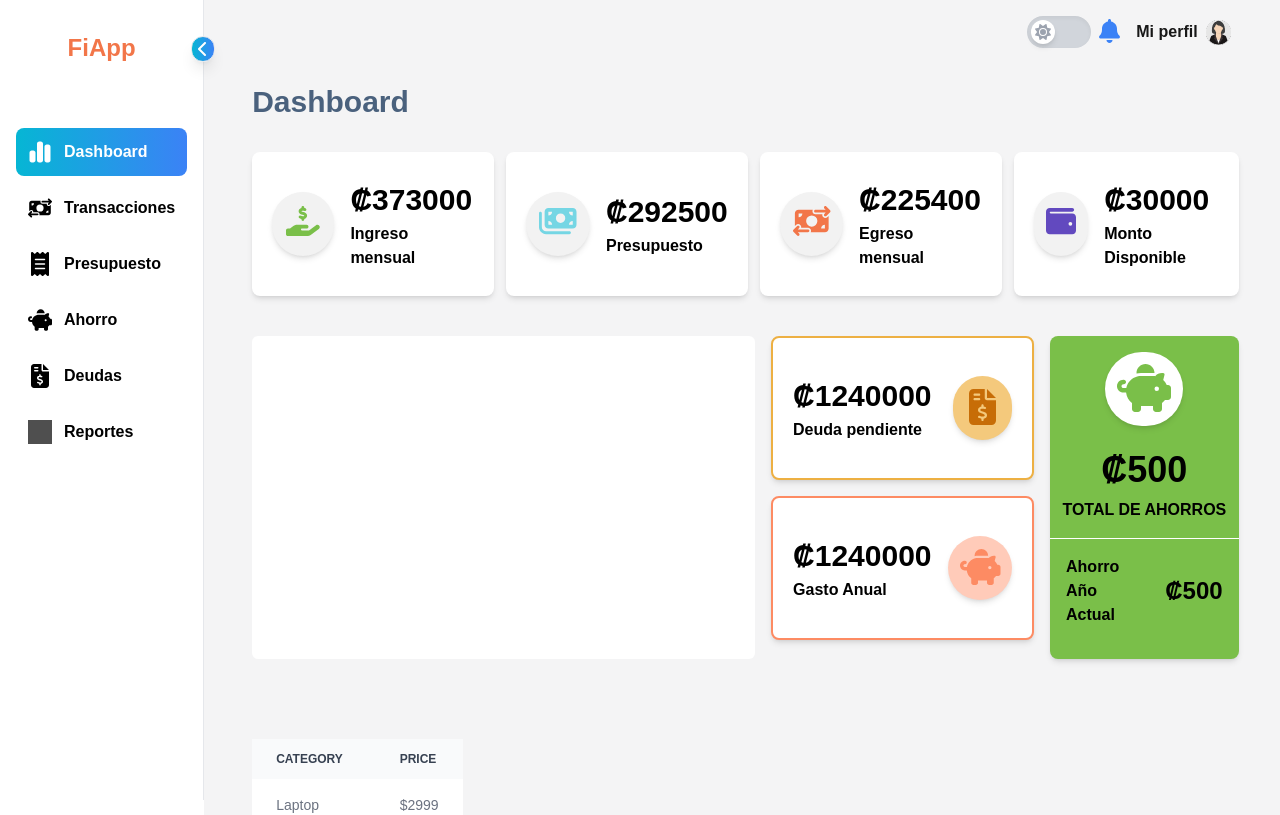
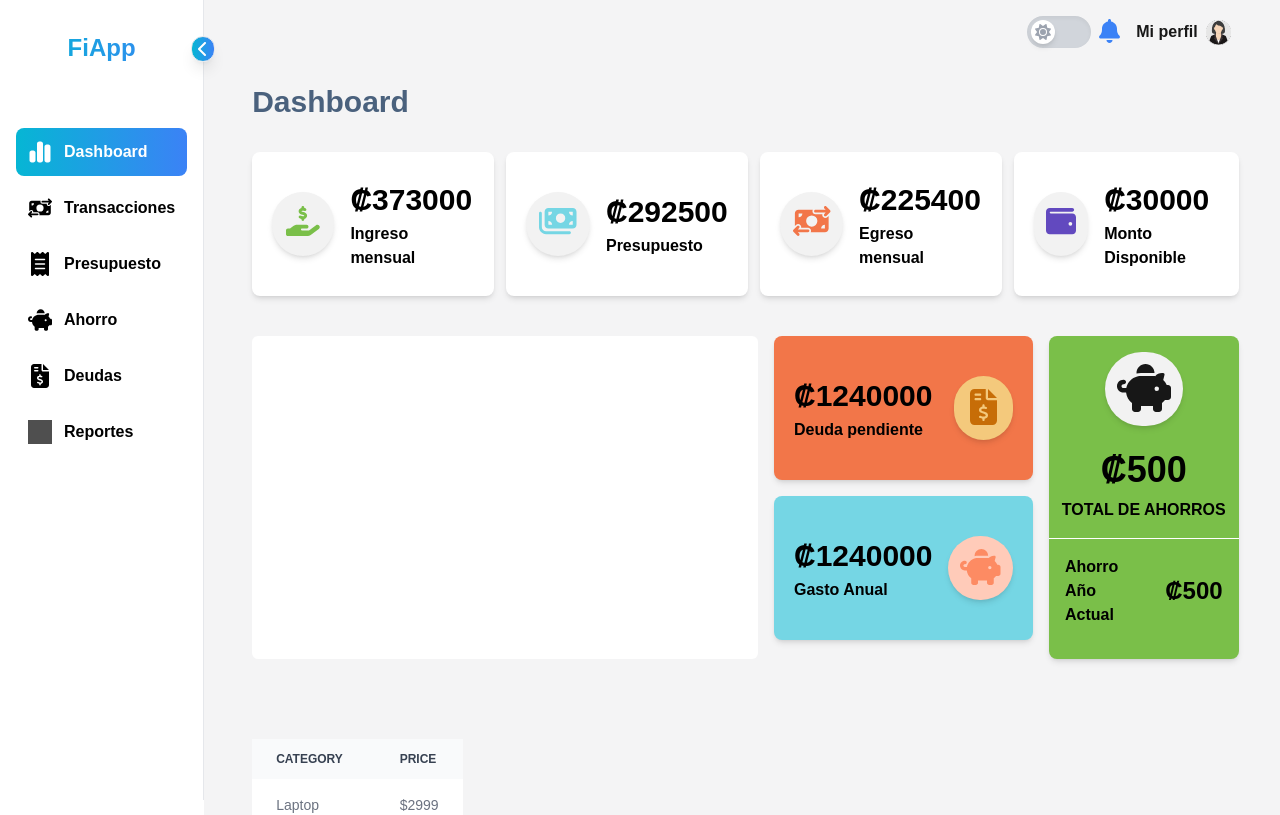
Before and after one commit to Jeim05/personal-finance-app, a Next.js app: page / in a window 1280 px wide. Shown: the top 815 px of the page. Built offline with nearby package versions, Linux system fonts and the light colour scheme; grey boxes are pictures that could not be loaded.

Commit message:
updated desing

```diff
--- a/app/globals.css
+++ b/app/globals.css
@@ -111,7 +111,7 @@ body {
 }
 
 .sidebar-logo {
-  @apply transition-opacity duration-300 text-orange font-bold text-2xl;
+  @apply transition-opacity duration-300 text-gradient font-bold text-2xl;
 }
 
 .sidebar-link {
--- a/components/dashboard/CardSavings.tsx
+++ b/components/dashboard/CardSavings.tsx
@@ -6,7 +6,7 @@ import { Subtitles } from '../Subtitles'
 export default function CardSavings() {
     return (
         <div className='card-savings'>
-            <CardIcon icon={faPiggyBank} variant='rounded-full bg-white text-green p-3 text-5xl dark:custom-bg-dark' />
+            <CardIcon icon={faPiggyBank} variant='rounded-full bg-gray text-dark p-3 text-5xl' />
             <div>
                 <div className='container-total'>
                     <p className='total-amount '>₡500</p>
--- a/components/dashboard/DeudaGastoAnual.tsx
+++ b/components/dashboard/DeudaGastoAnual.tsx
@@ -11,7 +11,7 @@ export default function DeudaGastoAnual() {
             icon={faFileInvoiceDollar}
             icon_position="right"
             icon_variant='text-4xl px-4 py-3 bg-[#F4C97C] text-[#C76D07]'
-            variant='border-2 border-[#EDB043] justify-between px-6 bg-white text-zinc-500'
+            variant='justify-between px-6 bg-orange text-zinc-500'
           />
           <Card
             title="Gasto Anual"
@@ -19,7 +19,7 @@ export default function DeudaGastoAnual() {
             icon={faPiggyBank}
             icon_position="right"
             icon_variant='text-4xl px-3 py-3 bg-[#FFCBB9] text-[#FD8B63]'
-            variant='border-2 border-[#FD8B63] justify-between bg-white text-zinc-500'
+            variant=' justify-between bg-cyan text-zinc-500'
           />
         </div>
   )
--- a/components/dashboard/SecondSection.tsx
+++ b/components/dashboard/SecondSection.tsx
@@ -7,7 +7,7 @@ import CardSavings from './CardSavings';
 export default function SecondSection() {
   return (
     <div className="flex flex-col lg:flex-row gap-4 py-5 lg:py-10">
-      <div className="basis-2/3 bg-white rounded-md">
+      <div className="basis-2/3 bg-white rounded-md dark:custom-bg-dark">
 
       </div>
       <div className='basis-1/4'>
```
